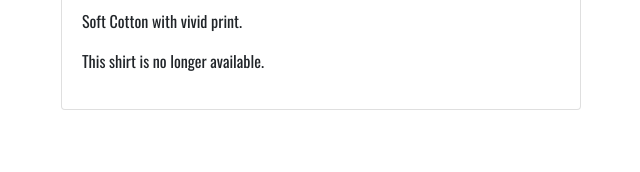
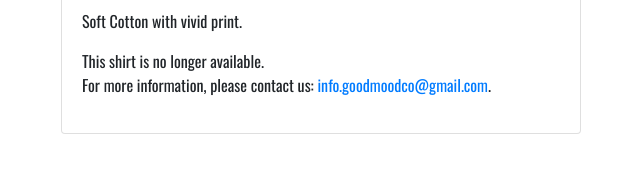
Before and after one commit to mattmascolo/Online-Shop, a plain HTML site: page tca.html in a window 1280 px wide. Shown: the part 1442-1614 px from the top of the page, without its empty margins (319-959 px from the left). Before the commit the page ends 1592 px from the top, so only its background shows below. Drawn offline with nearby package versions, Linux system fonts and the light colour scheme.

Commit message:
adding email to tca

```diff
--- a/tca.html
+++ b/tca.html
@@ -59,7 +59,8 @@
                     <h5 class="card-title">Let Your Light Shine</h5>
                     <p class="card-text">Soft Cotton with vivid print.</p>
 
-                    <p>This shirt is no longer available.</p>
+                    <p>This shirt is no longer available.<br />
+                    For more information, please contact us: <a href="mailto:info.goodmoodco@gmail.com" target="_blank">info.goodmoodco@gmail.com</a>.</p>
                     <!--<form target="paypal" action="https://www.paypal.com/cgi-bin/webscr" method="post">-->
                         <!--<input type="hidden" name="cmd" value="_s-xclick">-->
                         <!--<input type="hidden" name="hosted_button_id" value="GN2TRSHN38XLA">-->
```
